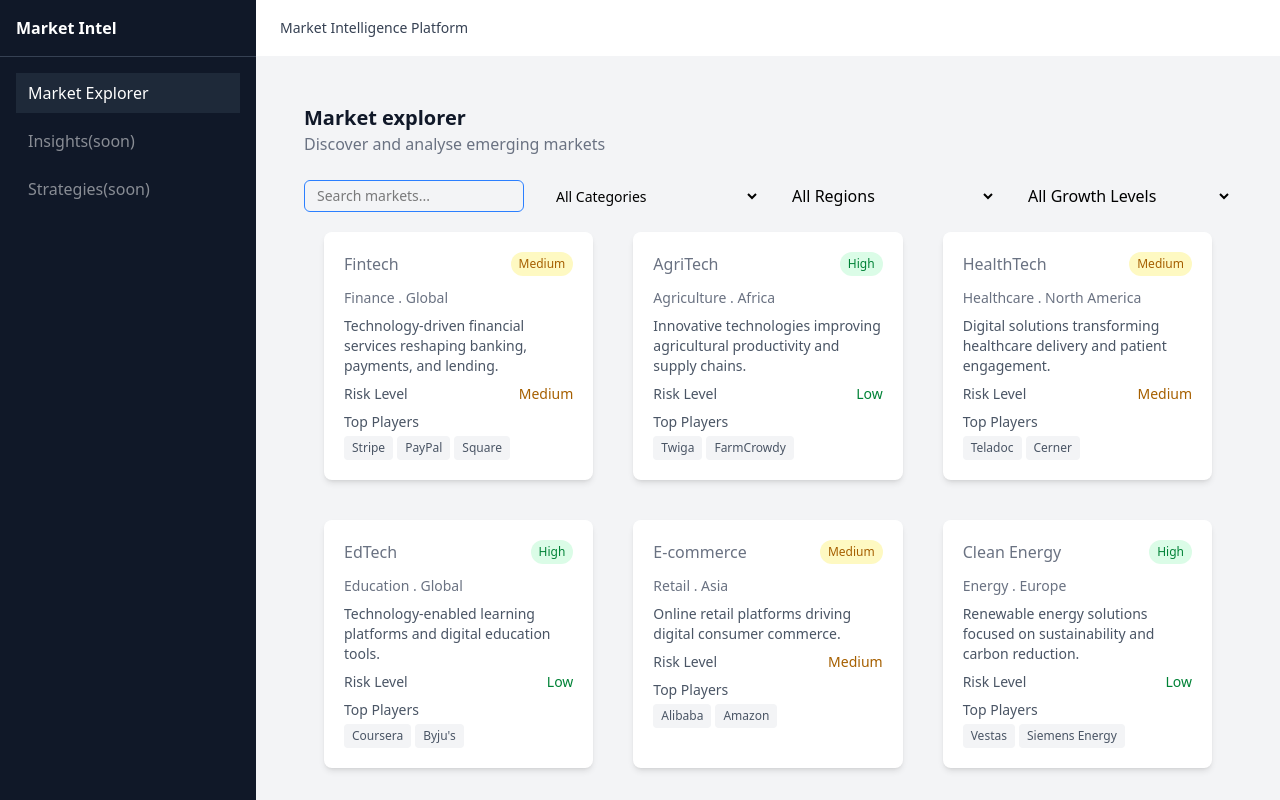
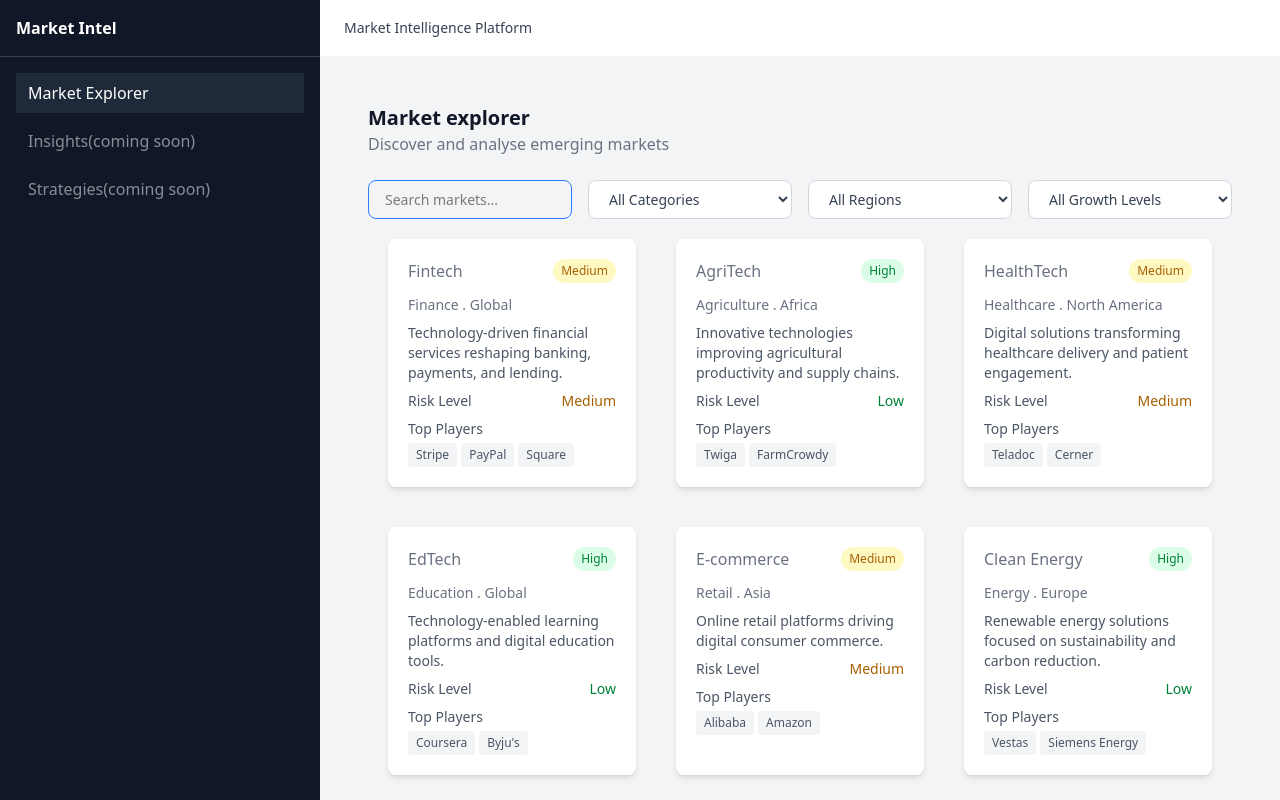
Before and after one commit to samndambuki/market-sense-portal, an Angular app: page /markets in a window 1280 px wide. Built offline with nearby package versions, Linux system fonts and the light colour scheme; data requests are answered from the project's data file.

Commit message:
re designed sidebar and filters

```diff
--- a/src/app/core/layout/sidebar/sidebar/sidebar.component.html
+++ b/src/app/core/layout/sidebar/sidebar/sidebar.component.html
@@ -1,4 +1,4 @@
-<aside class="h-screen w-64 bg-gray-900 text-white flex-shrink-0">
+<aside class="h-screen w-80 bg-gray-900 text-white flex-shrink-0">
   <div class="p-4 font-semibold border-b border-gray-700">Market Intel</div>
   <nav class="p-4 space-y-2">
     <a
@@ -12,14 +12,14 @@
       routerLink=""
       routerLinkActive=""
       class="block px-3 py-2 rounded-md opacity-50 cursor-not-allowed"
-      >Insights(soon)</a
+      >Insights(coming soon)</a
     >
     <a
       routerLink=""
       routerLinkActive=""
       class="block px-3 py-2 rounded-md opacity-50 cursor-not-allowed"
     >
-      Strategies(soon)
+      Strategies(coming soon)
     </a>
   </nav>
 </aside>
--- a/src/app/features/market-explorer/pages/market-list/market-list.component.html
+++ b/src/app/features/market-explorer/pages/market-list/market-list.component.html
@@ -12,13 +12,13 @@
       (input)="applyFilters()"
       type="text"
       placeholder="Search markets..."
-      class="border border-blue-500 rounded-md py-1 px-3 text-sm w-full focus:outline-none focus:ring-2 focus:ring-blue-500"
+      class="w-full font-medium border border-blue-500 rounded-lg py-2 px-4 text-sm w-full focus:outline-none focus:ring-2 focus:ring-blue-500 hover:border-blue-400"
     />
     <!-- category  -->
     <select
       [(ngModel)]="selectedCategory"
       (change)="applyFilters()"
-      class="rounded-md text-sm px-3 py-1 cursor-pointer"
+      class="w-full rounded-lg text-sm px-4 py-2 cursor-pointer font-medium text-gray-700 border border-gray-300 bg-white hover:border-blue-400 focus:outline-none focus:ring-2 focus:ring-blue-500 focus:offset-0 transition-all duration-200"
     >
       <option value="All">All Categories</option>
       <option>Finance</option>
@@ -35,27 +35,27 @@
     <!-- region  -->
     <select
       [(ngModel)]="selectedRegion"
-      class="px-3 py-1 rounded-md cursor-pointer"
+      class="w-full px-4 py-2 rounded-lg cursor-pointer border border-gray-300 text-sm font-medium text-gray-700 bg-white hover:border-blue-400 focus:outline-none focus:ring-2 focus:ring-blue-500 focus:ring-offset-0 transition-all duration-200"
       (change)="applyFilters()"
     >
       <option value="All">All Regions</option>
-      <option>Global</option>
-      <option>Africa</option>
-      <option>Asia</option>
-      <option>Europe</option>
-      <option>North America</option>
+      <option value="Global">Global</option>
+      <option value="Africa">Africa</option>
+      <option value="Asia">Asia</option>
+      <option value="Europe">Europe</option>
+      <option value="North America">North America</option>
     </select>
 
     <!-- growth  -->
     <select
       [(ngModel)]="selectedGrowth"
-      class="px-3 py-1 rounded-md cursor-pointer"
       (change)="applyFilters()"
+      class="w-full px-4 py-2 rounded-lg border border-gray-300 text-sm font-medium text-gray-700 bg-white hover:border-blue-400 focus:outline-none focus:ring-2 focus:ring-blue-500 focus:ring-offset-0 cursor-pointer transition-all duration-200"
     >
-      <option value="All">All Growth Levels</option>
-      <option>High</option>
-      <option>Medium</option>
-      <option>Low</option>
+      <option value="All" class="text-gray-700">All Growth Levels</option>
+      <option value="High" class="text-green-700">High</option>
+      <option value="Medium" class="text-yellow-700">Medium</option>
+      <option value="Low" class="text-orange-700">Low</option>
     </select>
   </div>
 
@@ -71,7 +71,7 @@
   <!-- error -->
   <div
     *ngIf="marketService.error"
-    class="p-4 bg-red-50 text-red-600 rounded-md"
+    class="p-4 bg-red-50 text-red-600 rounded-md mt-4"
   >
     Failed to load markets. Please try again
   </div>
```
